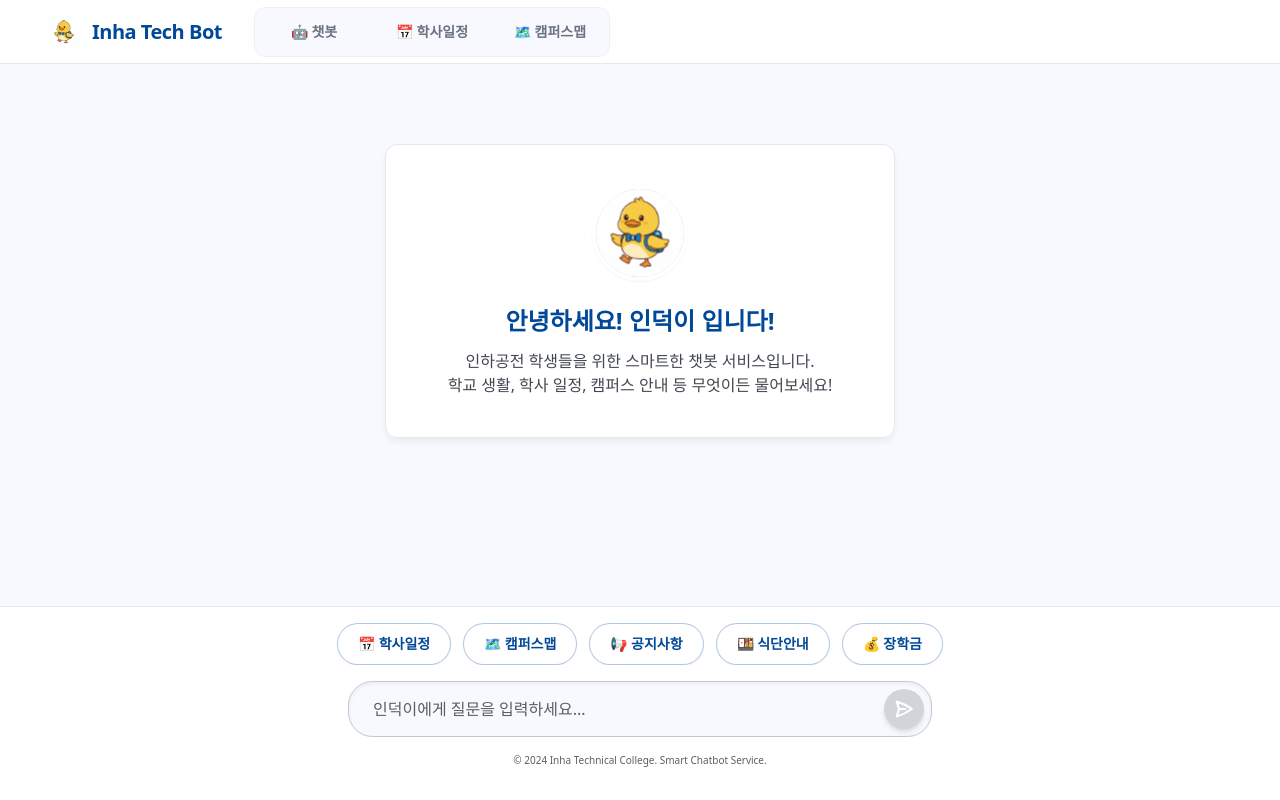
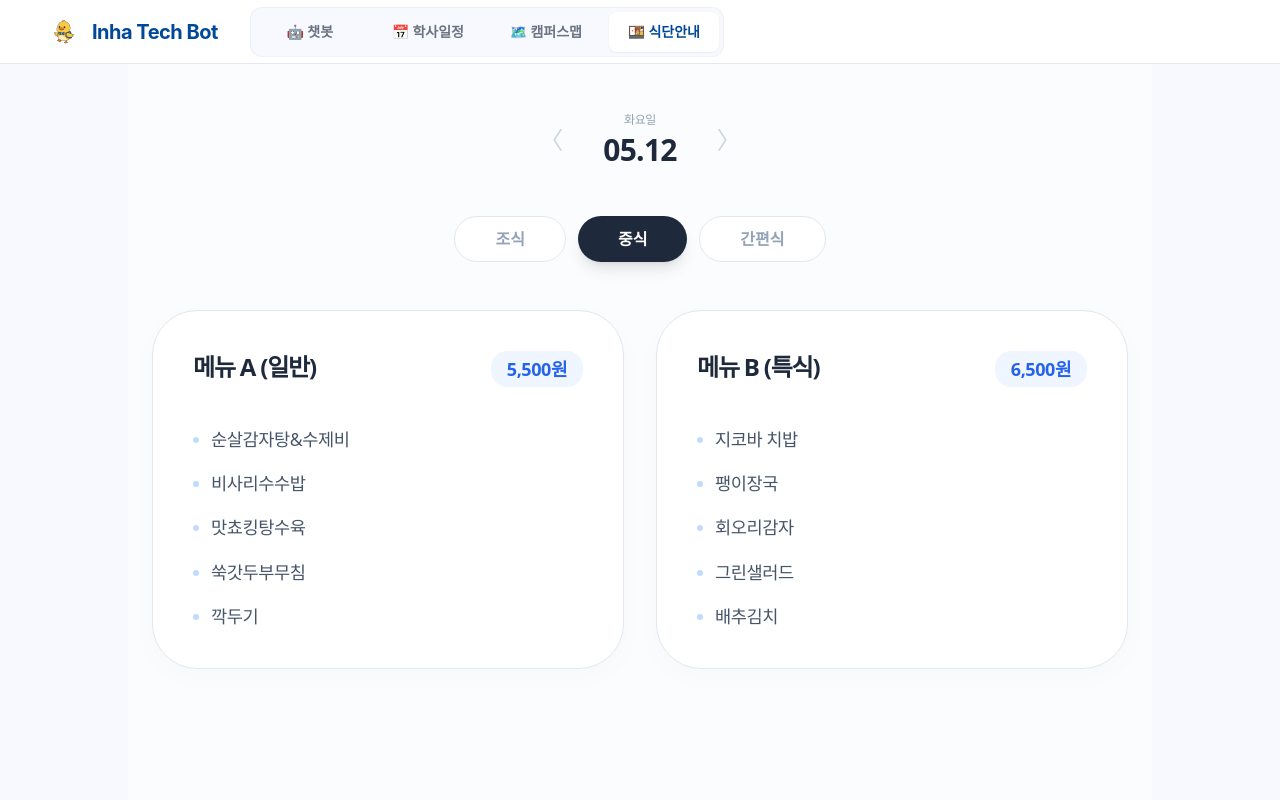
Before and after one commit to jeonghyeonme/LLM-Chatbot, a React (Vite) app in the folder frontend/: page /cafeteria in a window 1280 px wide. Built offline with nearby package versions, Linux system fonts and the light colour scheme.

Commit message:
식단 안내 페이지 추가

```diff
--- a/frontend/src/App.tsx
+++ b/frontend/src/App.tsx
@@ -2,6 +2,7 @@ import { BrowserRouter as Router, Routes, Route } from 'react-router-dom'
 import ChatPage from './pages/ChatPage'
 import CalendarPage from './pages/CalendarPage'
 import MapPage from './pages/MapPage'
+import CafeteriaPage from './pages/CafeteriaPage'
 import './App.css'
 
 function App() {
@@ -11,6 +12,7 @@ function App() {
         <Route path="/" element={<ChatPage />} />
         <Route path="/calendar" element={<CalendarPage />} />
         <Route path="/map" element={<MapPage />} />
+        <Route path="/cafeteria" element={<CafeteriaPage />} />
         {/* Fallback to home */}
         <Route path="*" element={<ChatPage />} />
       </Routes>
--- a/frontend/src/components/Header.tsx
+++ b/frontend/src/components/Header.tsx
@@ -14,6 +14,7 @@ export default function Header() {
     { label: '🤖 챗봇', path: '/' },
     { label: '📅 학사일정', path: '/calendar' },
     { label: '🗺️ 캠퍼스맵', path: '/map' },
+    { label: '🍱 식단안내',path: '/cafeteria'}
   ];
 
   return (
--- /dev/null
+++ b/frontend/src/pages/CafeteriaPage.tsx
@@ -0,0 +1,93 @@
+import React, { useState } from 'react';
+import Header from '../components/Header';
+
+const CafeteriaPage: React.FC = () => {
+  const dateList = [
+    { d: '05.11', w: '월' }, { d: '05.12', w: '화' }, { d: '05.13', w: '수' },
+    { d: '05.14', w: '목' }, { d: '05.15', w: '금' }
+  ];
+
+  const [dateIdx, setDateIdx] = useState(1);
+  const [selectedType, setSelectedType] = useState<'조식' | '중식' | '간편식'>('중식');
+
+  const meals = [
+    { id: 1, date: '05.12', type: '조식', menu: '우삼겹 된장찌개, 쌀밥, 쏘야케찹볶음, 함박스테이크, 배추김치', price: '5,000원' },
+    { id: 2, date: '05.12', type: '중식', corner: '메뉴 A (일반)', menu: '순살감자탕&수제비, 비사리수수밥, 맛쵸킹탕수육, 쑥갓두부무침, 깍두기', price: '5,500원' },
+    { id: 3, date: '05.12', type: '중식', corner: '메뉴 B (특식)', menu: '지코바 치밥, 팽이장국, 회오리감자, 그린샐러드, 배추김치', price: '6,500원' },
+    { id: 4, date: '05.12', type: '간편식', menu: '스넥코너: 떡볶이, 순대, 어묵, 라면, 주먹밥 등', price: '4,500원' },
+  ];
+
+  const selectedDate = dateList[dateIdx];
+  const filteredMeals = meals.filter(m => m.date === selectedDate.d && m.type === selectedType);
+
+  const moveDate = (dir: number) => {
+    const nextIdx = dateIdx + dir;
+    if (nextIdx >= 0 && nextIdx < dateList.length) setDateIdx(nextIdx);
+  };
+
+  return (
+    <>
+      <Header />
+      <div className="pt-28 pb-12 px-6 bg-[#fbfcfd] min-h-screen font-sans max-w-5xl mx-auto">
+
+        {/* 날짜 선택기 */}
+        <div className="flex items-center justify-center gap-10 mb-12">
+          <button onClick={() => moveDate(-1)} disabled={dateIdx === 0} className="text-slate-300 hover:text-slate-600 disabled:opacity-20 text-2xl transition-colors">〈</button>
+          <div className="text-center">
+            <p className="text-slate-400 text-xs font-medium mb-1 uppercase tracking-tight">{selectedDate.w}요일</p>
+            <h2 className="text-3xl font-bold text-slate-800 tracking-tight">{selectedDate.d}</h2>
+          </div>
+          <button onClick={() => moveDate(1)} disabled={dateIdx === dateList.length - 1} className="text-slate-300 hover:text-slate-600 disabled:opacity-20 text-2xl transition-colors">〉</button>
+        </div>
+
+        {/* 식사 타입 탭 */}
+        <div className="flex justify-center gap-3 mb-12">
+          {(['조식', '중식', '간편식'] as const).map((t) => (
+            <button
+              key={t}
+              onClick={() => setSelectedType(t)}
+              className={`px-10 py-2.5 rounded-full text-1xs font-bold transition-all ${
+                selectedType === t ? 'bg-slate-800 text-white shadow-lg' : 'bg-white text-slate-400 border border-slate-200 hover:bg-slate-50'
+              }`}
+            >
+              {t}
+            </button>
+          ))}
+        </div>
+
+        {/* 식단 카드 리스트 */}
+        <div className={`grid gap-8 ${selectedType === '중식' ? 'md:grid-cols-2' : 'grid-cols-1'}`}>
+          {filteredMeals.map((meal) => (
+            <div
+              key={meal.id}
+              className="bg-white rounded-[45px] p-10 border-[1.5px] border-slate-200 shadow-[0_8px_30px_rgb(0,0,0,0.02)] transition-all duration-300 hover:border-indigo-200 hover:shadow-md"
+            >
+              <div className="flex items-baseline justify-between mb-10">
+                <h3 className="text-2xl font-black text-slate-800 tracking-tighter">
+                  {meal.corner || '오늘의 메뉴'}
+                </h3>
+
+                <span className="text-lg font-extrabold text-blue-600 bg-blue-50 px-4 py-1 rounded-2xl tracking-tight">
+                  {meal.price}
+                </span>
+              </div>
+
+              <div className="space-y-5">
+                {meal.menu.split(',').map((item, i) => (
+                  <div key={i} className="flex items-start gap-3">
+                    <span className="mt-2.5 w-1.5 h-1.5 rounded-full shrink-0 bg-blue-200" />
+                    <p className="text-slate-600 text-[1.1rem] font-medium leading-snug tracking-tight">
+                      {item.trim()}
+                    </p>
+                  </div>
+                ))}
+              </div>
+            </div>
+          ))}
+        </div>
+      </div>
+    </>
+  );
+};
+
+export default CafeteriaPage;
--- a/frontend/src/pages/ChatPage.tsx
+++ b/frontend/src/pages/ChatPage.tsx
@@ -46,7 +46,7 @@ export default function ChatPage() {
     { label: '📅 학사일정', path: '/calendar' },
     { label: '🗺️ 캠퍼스맵', path: '/map' },
     { label: '📢 공지사항', path: '/calendar' },
-    { label: '🍱 식단안내', path: '#' },
+    { label: '🍱 식단안내', path: '/cafeteria' },
     { label: '💰 장학금', path: '#' },
   ]
 
--- a/frontend/tsconfig.app.json
+++ b/frontend/tsconfig.app.json
@@ -1,7 +1,8 @@
 {
   "compilerOptions": {
     "tsBuildInfoFile": "./node_modules/.tmp/tsconfig.app.tsbuildinfo",
-    "target": "es2023",
+    "target": "ESNext",
+    "incremental": true,
     "lib": ["ES2023", "DOM"],
     "module": "esnext",
     "types": ["vite/client"],
```
Also changed, not shown: 1 other file (tests, documents, lock files or other folders).
